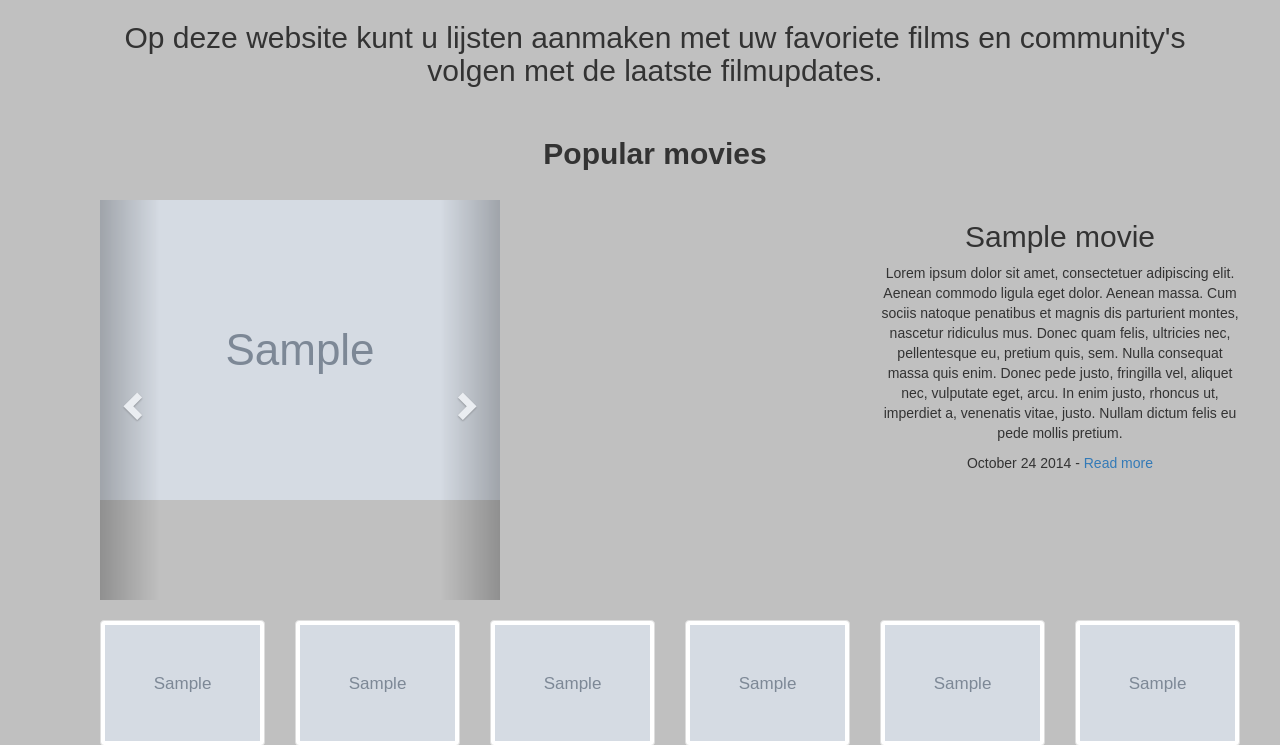
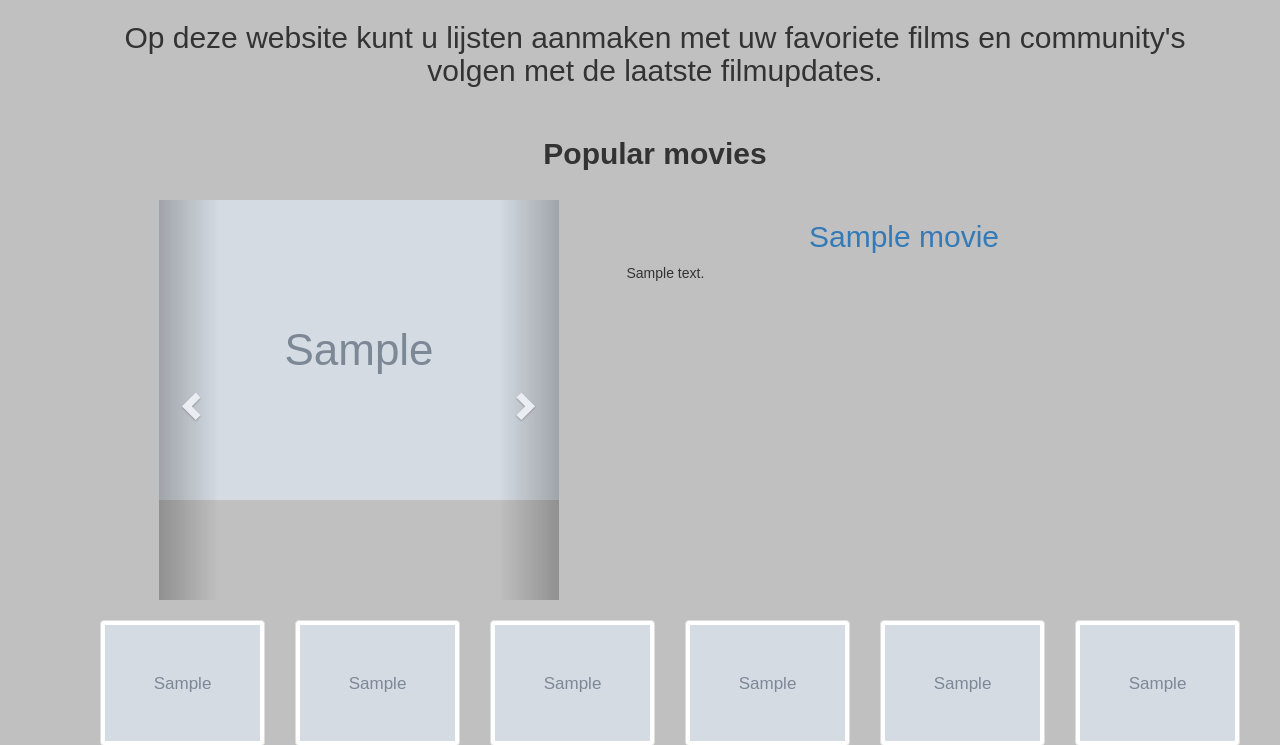
Before and after one commit to Deniz11/WebIK24, a Flask app: template Collectionneur/templates/index.html in a window 1280 px wide. Shown: the part 134-879 px from the top of the page. Run offline with Flask 2, Linux system fonts and the light colour scheme; the template is opened without the code that fills it: most values are stand-ins (such as "Sample title", 1, 10 or a date in 2020); grey boxes marked "Sample" are stand-in pictures; some libraries are stand-ins or nearby versions.

Commit message:
items ophomepage geven nu juiste summary weer, posities verbeterd, title is clickable

```diff
--- a/Collectionneur/homepage.py
+++ b/Collectionneur/homepage.py
@@ -1,4 +1,5 @@
 from communities import Communities as com
+from search import Search
 from imdbpie import Imdb
 imdb = Imdb()
 
@@ -14,6 +15,7 @@ class Home():
             rank["title"] = item["title"]
             rank["id"] = item["id"][7:-1]
             rank["image"] = item["image"]["url"]
+            rank["summary"] = Search.title_summary(rank["id"])
             ranks.append(rank)
 
 
--- a/Collectionneur/templates/community.html
+++ b/Collectionneur/templates/community.html
@@ -33,11 +33,13 @@
             {% endfor %}
         </div>
 
-        <div class="textbox">
+        <div id="comdes" class="textbox">
             <h2>{{ page.description }}</h2>
+            <button class="btn btn-default" value="save" type="submit">Edit description</button>
         </div>
         {% if not films %}
-        <div class="container"style= "float:left; margin:10px; width:75%;">
+        <div class="container" style= "float:left; margin:10px; width:75%">
+
         <h4>Your community list seems to be empty, go add some things!</h4>
         </div>
         {% else %}
--- a/Collectionneur/templates/index.html
+++ b/Collectionneur/templates/index.html
@@ -7,8 +7,6 @@
 {% block main %}
 
 	<body>
-	{% set desc = "Lorem ipsum dolor sit amet, consectetuer adipiscing elit. Aenean commodo ligula eget dolor. Aenean massa. Cum sociis natoque penatibus et magnis dis parturient montes, nascetur ridiculus mus. Donec quam felis, ultricies nec, pellentesque eu, pretium quis, sem. Nulla consequat massa quis enim. Donec pede justo, fringilla vel, aliquet nec, vulputate eget, arcu. In enim justo, rhoncus ut, imperdiet a, venenatis vitae, justo. Nullam dictum felis eu pede mollis pretium." %}
-
 	    <h1>Filmdatabase</h1>
 	    <h2>Op deze website kunt u lijsten aanmaken met uw favoriete films en community's volgen met de laatste filmupdates.</h2><br>
 
@@ -21,7 +19,7 @@
                     <div class="col-xs-12" id="slider">
                         <!-- Top part of the slider -->
                         <div class="row">
-                            <div class="col-sm-8" id="carousel-bounding-box">
+                            <div class="col-sm-8" id="carousel-bounding-box" style= "margin-left:5%; width:40%">
                                 <div class="carousel slide" id="myCarousel">
                                     <!-- Carousel items -->
                                     <div class="carousel-inner">
@@ -52,43 +50,37 @@
                                     </div>
                             </div>
 
-                            <div class="col-sm-4" id="carousel-text"></div>
+                            <div class="col-sm-4" id="carousel-text" style="max-height:400px; overflow: hidden; text-align: justify; margin-right:5%; width:50%"></div>
 
                             <div id="slide-content" style="display: none;">
                                 <div id="slide-content-0">
-                                    <h2>{{ movies[0].title }}</h2>
-                                    <p>{{ desc }}</p>
-                                    <p class="sub-text">October 24 2014 - <a href="{{ url_for('movie_info', imdb_id=movies[0].id) }}">Read more</a></p>
+                                    <a href="{{ url_for('movie_info', imdb_id=movies[5].id) }}"><h2 style="text-align: center;">{{ movies[0].title }}</h2></a>
+                                    <p>{{ movies[0].summary}}</p>
                                 </div>
 
                                 <div id="slide-content-1">
-                                    <h2>{{ movies[1].title }}</h2>
-                                    <p>{{ desc }}</p>
-                                    <p class="sub-text">October 24 2014 - <a href="{{ url_for('movie_info', imdb_id=movies[1].id) }}">Read more</a></p>
+                                    <a href="{{ url_for('movie_info', imdb_id=movies[5].id) }}"><h2 style="text-align: center;">{{ movies[1].title }}</h2></a>
+                                    <p>{{ movies[1].summary}}</p>
                                 </div>
 
                                 <div id="slide-content-2">
-                                    <h2>{{ movies[2].title }}</h2>
-                                    <p>{{ desc }}</p>
-                                    <p class="sub-text">October 24 2014 - <a href="{{ url_for('movie_info', imdb_id=movies[2].id) }}">Read more</a></p>
+                                    <a href="{{ url_for('movie_info', imdb_id=movies[5].id) }}"><h2 style="text-align: center;">{{ movies[2].title }}</h2></a>
+                                    <p>{{ movies[2].summary}}</p>
                                 </div>
 
                                 <div id="slide-content-3">
-                                    <h2>{{ movies[3].title }}</h2>
-                                    <p>{{ desc }}</p>
-                                    <p class="sub-text">October 24 2014 - <a href="{{ url_for('movie_info', imdb_id=movies[3].id) }}">Read more</a></p>
+                                    <a href="{{ url_for('movie_info', imdb_id=movies[5].id) }}"><h2 style="text-align: center;">{{ movies[3].title }}</h2></a>
+                                    <p>{{ movies[3].summary}}</p>
                                 </div>
 
                                 <div id="slide-content-4">
-                                    <h2>{{ movies[4].title }}</h2>
-                                    <p>{{ desc }}</p>
-                                    <p class="sub-text">October 24 2014 - <a href="{{ url_for('movie_info', imdb_id=movies[4].id) }}">Read more</a></p>
+                                    <a href="{{ url_for('movie_info', imdb_id=movies[5].id) }}"><h2 style="text-align: center;">{{ movies[4].title }}</h2></a>
+                                    <p>{{ movies[4].summary}}</p>
                                 </div>
 
                                 <div id="slide-content-5">
-                                    <h2>{{ movies[5].title }}</h2>
-                                    <p>{{ desc }}</p>
-                                    <p class="sub-text">October 24 2014 - <a href="{{ url_for('movie_info', imdb_id=movies[5].id) }}">Read more</a></p>
+                                    <a href="{{ url_for('movie_info', imdb_id=movies[5].id) }}"><h2 style="text-align: center;">{{ movies[5].title }}</h2></a>
+                                    <p>{{ movies[5].summary}}</p>
                                 </div>
                             </div>
                         </div>
```
